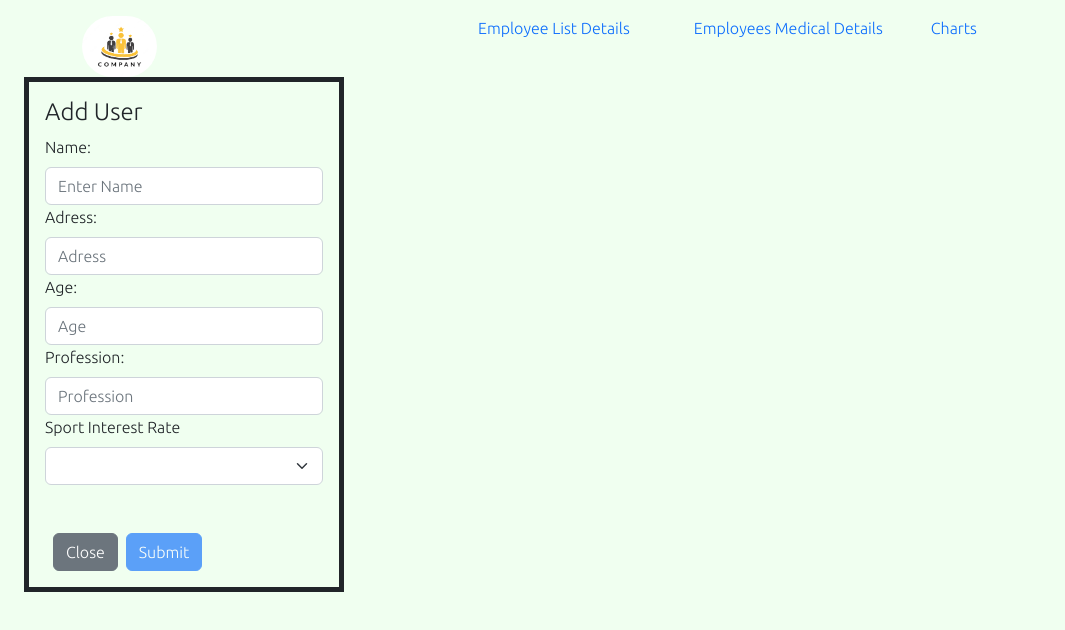
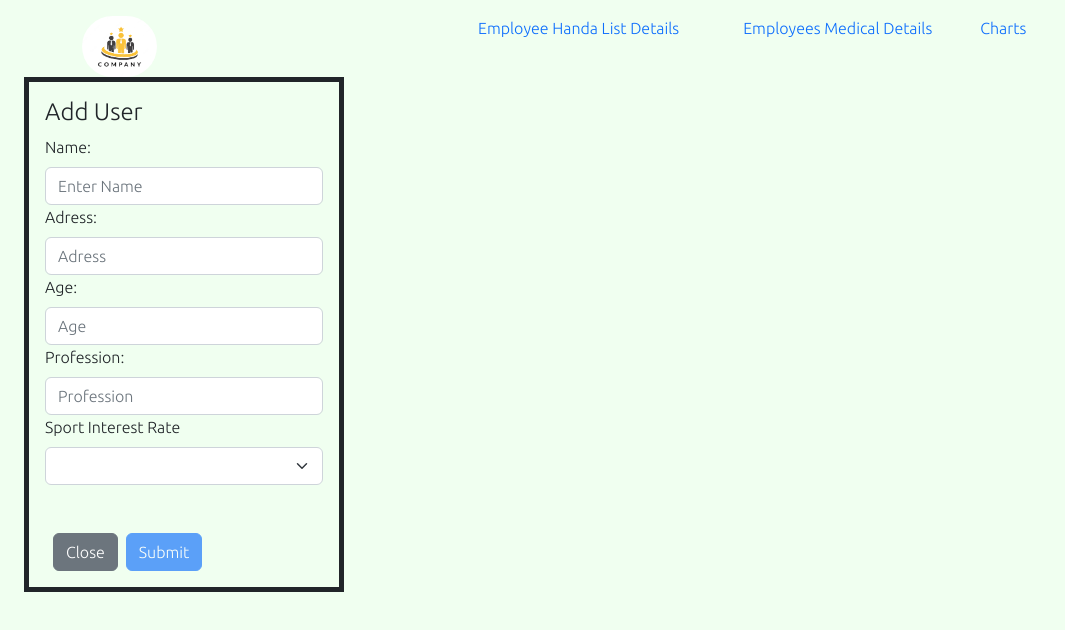
Before and after one commit to mandeepsna/Assignment, an Angular app: page /addnewuser in a window 1280 px wide. Shown: the top 630 px of the page, without its empty margins (0-1065 px from the left). Built offline with nearby package versions, Linux system fonts and the light colour scheme.

Commit message:
Handabranch app file changed

```diff
--- a/src/app/app.component.html
+++ b/src/app/app.component.html
@@ -5,7 +5,7 @@
         </div>
         <div class="col-md-8 ">
 
-                 <a routerLink="EmployeeList" class="px-3 text-decoration-none">Employee List Details</a>
+                 <a routerLink="EmployeeList" class="px-3 text-decoration-none">Employee Handa List Details</a>
                 <a routerLink="MedicalDetails" class="px-5 text-decoration-none">Employees Medical Details</a>
                 <a routerLink="Charts" class="text-decoration-none">Charts</a>
 
```
